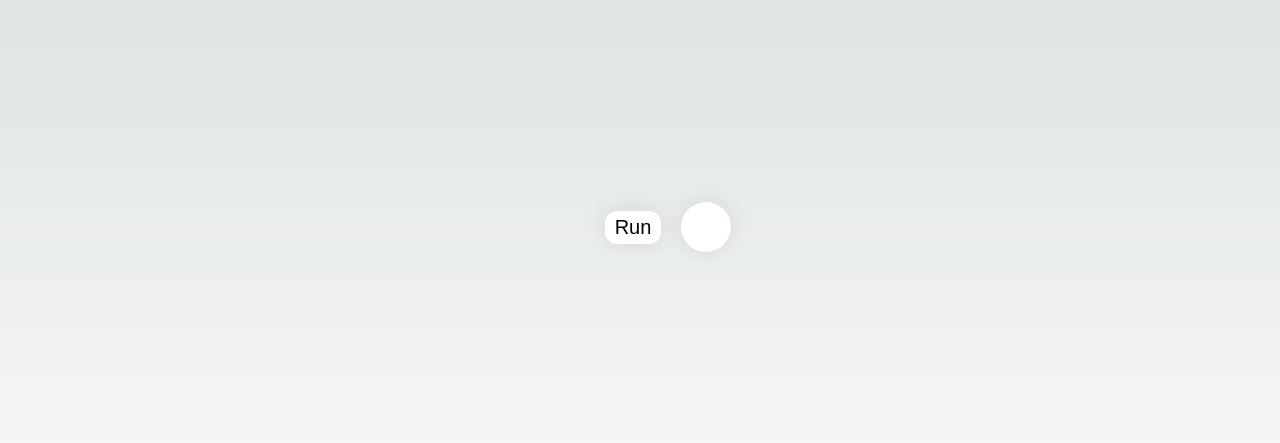
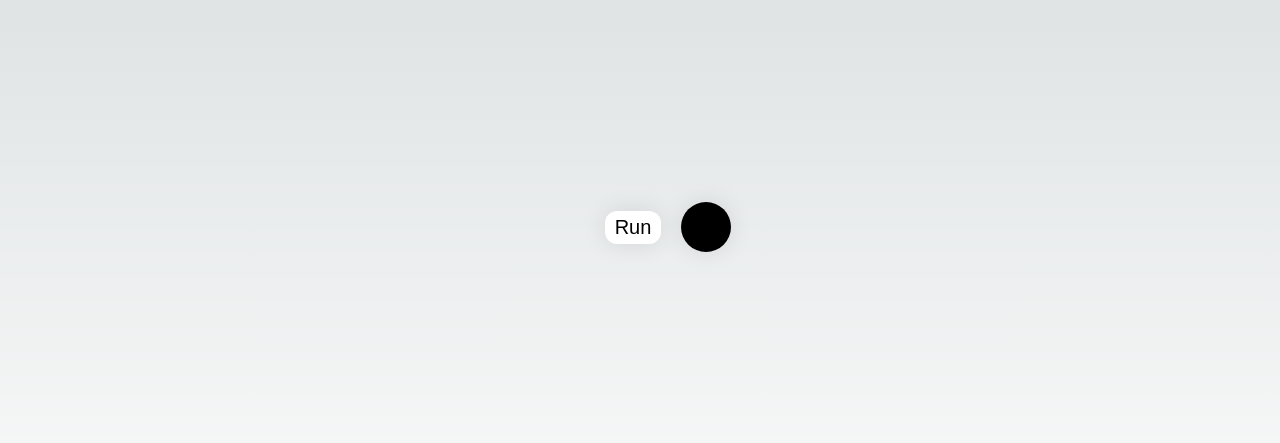
Before and after one commit to RVernetti/game_of_life_hexa, a Next.js app: page / in a window 1280 px wide. Shown: the part 201-644 px from the top of the page. Built offline with nearby package versions, Linux system fonts and the light colour scheme.

Commit message:
living dead cells css

```diff
--- a/app/page.tsx
+++ b/app/page.tsx
@@ -12,7 +12,7 @@ const HomePage = () => {
       <Button onClick={() => console.log('Button clicked')}>
         Run
       </Button>
-      <Cell onClick={() => console.log('Cell clicked')}/>
+      <Cell onClick={() => console.log('Cell clicked')} living/>
     </div>
   )
 }
--- a/components/atoms/cell/cell.atom.tsx
+++ b/components/atoms/cell/cell.atom.tsx
@@ -1,13 +1,19 @@
 import React from 'react'
-import { Button } from '@/interfaces/button.interface'
 import styles from './cell.module.css'
 
-const Cell = (props: Button) => {
-    const { onClick, children, style } = props
+interface Cell {
+    onClick: React.MouseEventHandler<HTMLButtonElement>
+    children?: React.ReactNode
+    style?: object
+    living?: boolean
+}
+
+const Cell = (props: Cell) => {
+    const { onClick, children, style, living } = props
 
     return (
         <button
-            className={styles.cell}
+            className={living ? styles.living_cell : styles.dead_cell}
             onClick={onClick}
             style={style}
         >
--- a/components/atoms/cell/cell.module.css
+++ b/components/atoms/cell/cell.module.css
@@ -1,4 +1,18 @@
-.cell {
+.living_cell {
+    transition: 0.5s;
+    border-radius: 1000px;
+    padding: 5px 10px;
+    box-shadow: 0px 0px 24px rgba(0, 0, 0, 0.1);
+    background-color: #000000;
+    color: #FFFFFF;
+    border: 0px;
+    font-size: 20px;
+    height: 50px;
+    width: 50px;
+    position: 'absolute',
+}
+
+.dead_cell {
     transition: 0.5s;
     border-radius: 1000px;
     padding: 5px 10px;
@@ -14,9 +28,14 @@
 
 /* Enable hover only on non-touch devices */
 @media (hover: hover) and (pointer: fine) {
-    .cell:hover {
+    .dead_cell:hover {
         cursor: pointer;
         background-color: #000000;
         color: #FFFFFF;
     }
+    .living_cell:hover {
+        cursor: pointer;
+        background-color: #FFFFFF;
+        color: #000000;
+    }
 }
```
